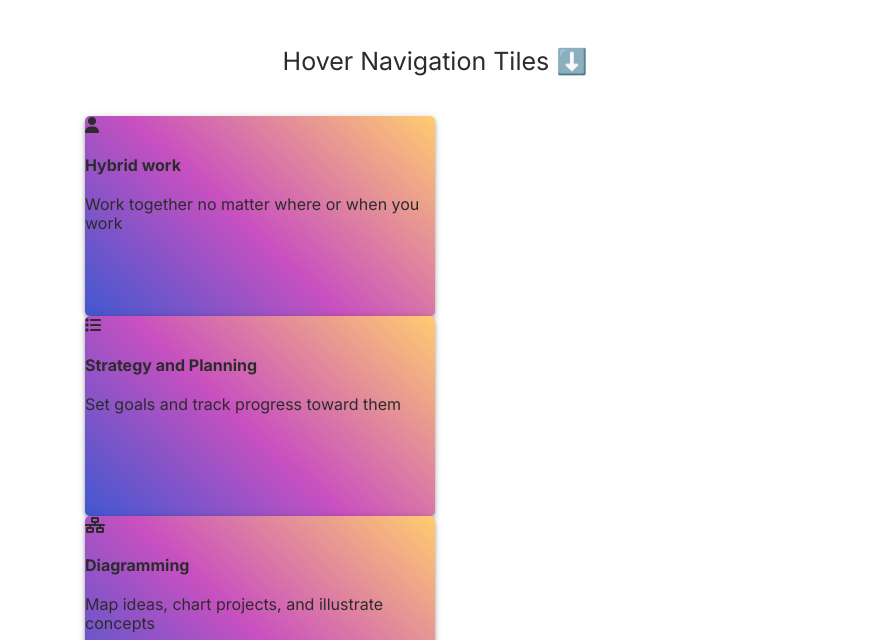
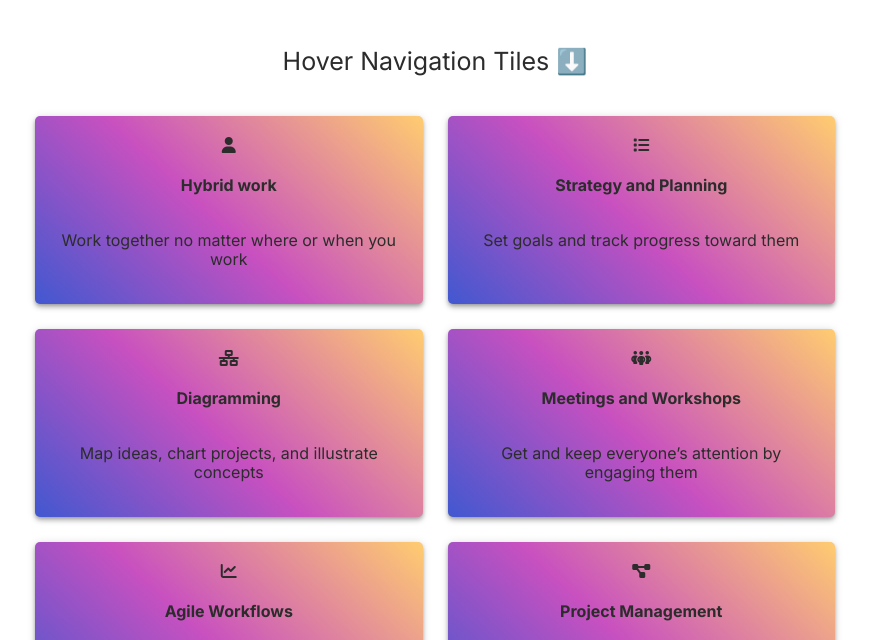
Before and after one commit to nat-davydova/direction-aware-hover, a website: page src/index.template.html in a window 1280 px wide. Shown: the part 160-800 px from the top of the page, without its empty margins (205-1074 px from the left). Drawn offline with nearby package versions, Linux system fonts and the light colour scheme.

Commit message:
feat: add basic tile styles and nav styles

```diff
--- a/package.json
+++ b/package.json
@@ -1,6 +1,6 @@
 {
   "name": "direction-aware-hover-effect",
-  "version": "2022.12.10-19.28.09",
+  "version": "2022.12.10-19.35.42",
   "license": "UNLICENSED",
   "homepage": "https://codepen.io/nat-davydova/pen/YzvMNYO/91c83250ea53b76fddd51a99117146fc",
   "scripts": {
--- a/src/style.css
+++ b/src/style.css
@@ -50,7 +50,7 @@ body a {
 }
 
 .content {
-  width: 700px;
+  width: 800px;
   max-width: 95%;
   margin: auto;
 }
@@ -63,9 +63,17 @@ body a {
 }
 
 /* TILES NAVIGATION STYLES - !!! you neeed them */
+.tiles-nav {
+  display: grid;
+  grid-template-columns: repeat(auto-fit, minmax(300px, 1fr));
+  gap: 25px;
+}
+
 .tiles-nav__item {
-  width: 350px;
-  height: 200px;
+  display: flex;
+  flex-direction: column;
+  padding: 20px;
+  text-align: center;
   background-color: #4158d0;
   background-image: linear-gradient(
     43deg,
```
Also changed, not shown: dist/style.css.
